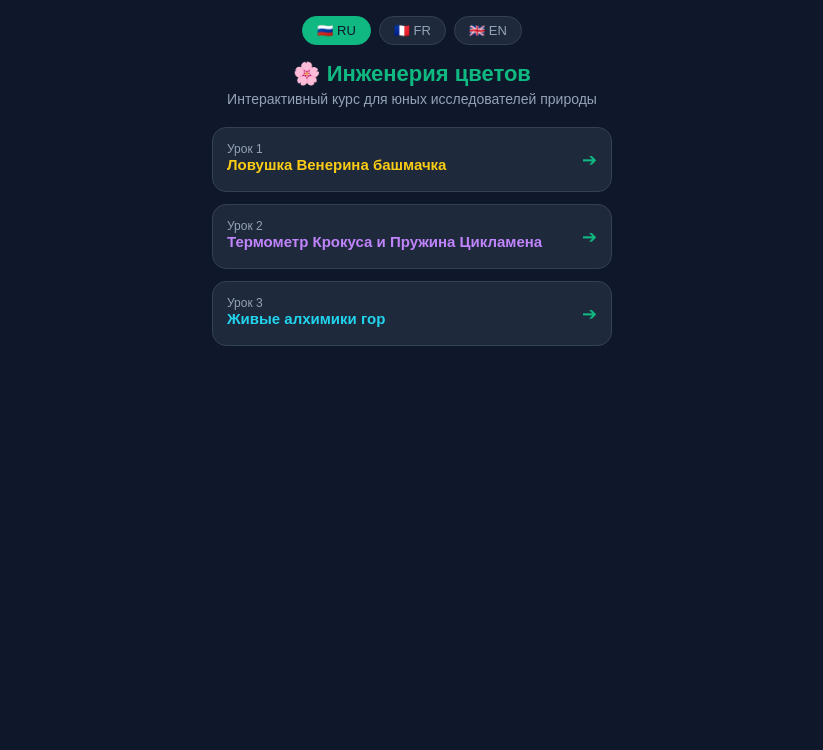
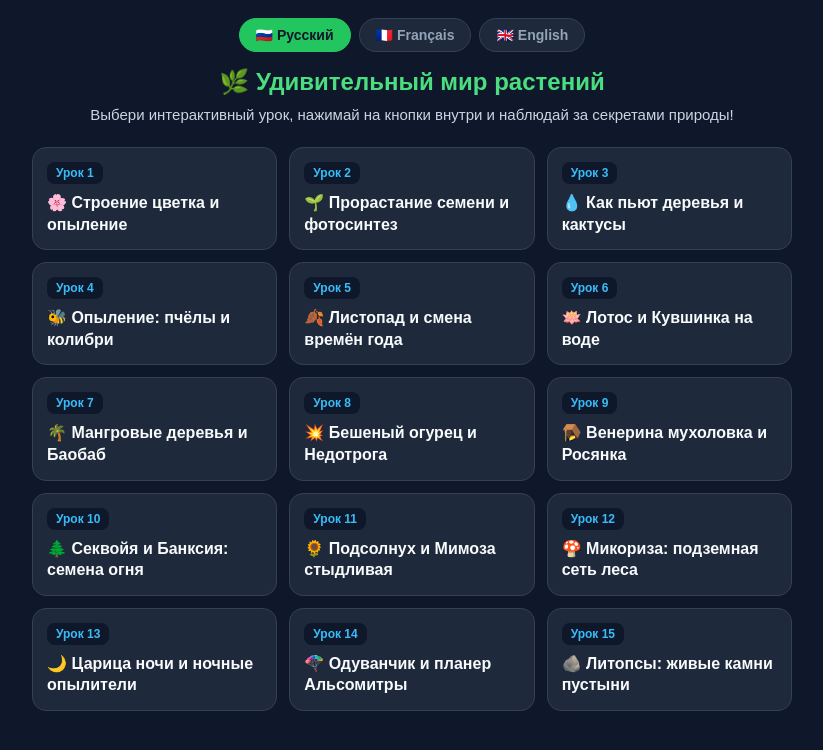
Before and after one commit to mrtvhtn/flower-course, a plain HTML site: page index.html in a window 1280 px wide. Shown: the whole page, without its empty margins (228-1051 px from the left). Drawn offline with Linux system fonts and the light colour scheme.

Commit message:
Update index.html

```diff
--- a/index.html
+++ b/index.html
@@ -3,95 +3,129 @@
 <head>
   <meta charset="UTF-8">
   <meta name="viewport" content="width=device-width, initial-scale=1.0">
-  <title>Курс: Инженерия Цветов</title>
+  <title>Удивительный мир растений — Интерактивный курс</title>
   <style>
-    body { margin: 0; padding: 16px; background: #0f172a; color: #fff; font-family: sans-serif; text-align: center; }
+    body { margin: 0; padding: 18px; background: #0f172a; color: #f8fafc; font-family: sans-serif; }
+    .wrap { max-width: 760px; margin: 0 auto; }
     .langs { display: flex; justify-content: center; gap: 8px; margin-bottom: 16px; }
-    .langs button { padding: 6px 14px; font-size: 13px; border-radius: 20px; background: #1e293b; color: #94a3b8; border: 1px solid #334155; cursor: pointer; }
-    .langs button.active { background: #10b981; color: #0f172a; border-color: #10b981; }
-    h1 { color: #10b981; font-size: 22px; margin: 10px 0 4px; }
-    p.desc { color: #94a3b8; font-size: 14px; margin: 0 0 20px; }
-    .menu { display: flex; flex-direction: column; gap: 12px; max-width: 400px; margin: 0 auto; }
-    .card { background: #1e293b; border: 1px solid #334155; border-radius: 14px; padding: 14px; text-decoration: none; color: #fff; text-align: left; transition: transform 0.15s; display: flex; align-items: center; justify-content: space-between; }
-    .card:active { transform: scale(0.98); background: #1e293b; }
-    .card-title { font-weight: bold; font-size: 15px; margin-bottom: 4px; }
-    .card-num { font-size: 12px; color: #94a3b8; }
-    .go { font-size: 18px; color: #10b981; }
-    .c1 .card-title { color: #facc15; }
-    .c2 .card-title { color: #c084fc; }
-    .c3 .card-title { color: #22d3ee; }
+    .langs button { padding: 8px 16px; font-size: 14px; font-weight: bold; border-radius: 20px; background: #1e293b; color: #94a3b8; border: 1px solid #334155; cursor: pointer; }
+    .langs button.active { background: #22c55e; color: #0f172a; border-color: #22c55e; }
+    h1 { text-align: center; color: #4ade80; font-size: 24px; margin: 0 0 8px; }
+    .sub { text-align: center; color: #cbd5e1; font-size: 15px; margin: 0 0 22px; line-height: 1.4; }
+    .grid { display: grid; grid-template-columns: repeat(auto-fill, minmax(220px, 1fr)); gap: 12px; }
+    .card { display: block; background: #1e293b; border: 1px solid #334155; border-radius: 14px; padding: 14px; text-decoration: none; color: #f8fafc; transition: transform 0.15s, border-color 0.15s; }
+    .card:hover { transform: translateY(-2px); border-color: #4ade80; }
+    .num { display: inline-block; background: #0f172a; color: #38bdf8; font-size: 12px; font-weight: bold; padding: 4px 9px; border-radius: 8px; margin-bottom: 8px; }
+    .card-title { font-size: 16px; font-weight: bold; line-height: 1.35; }
   </style>
 </head>
 <body>
-
-  <div class="langs">
-    <button id="l-ru" class="active" onclick="setLang('ru')">🇷🇺 RU</button>
-    <button id="l-fr" onclick="setLang('fr')">🇫🇷 FR</button>
-    <button id="l-en" onclick="setLang('en')">🇬🇧 EN</button>
-  </div>
-
-  <h1 id="m-title">🌸 Инженерия цветов</h1>
-  <p class="desc" id="m-desc">Интерактивный курс для юных исследователей природы</p>
-
-  <div class="menu">
-    <a href="lesson1.html" class="card c1">
-      <div>
-        <div class="card-num" id="n1">Урок 1</div>
-        <div class="card-title" id="t1">Ловушка Венерина башмачка</div>
-      </div>
-      <div class="go">➔</div>
-    </a>
-
-    <a href="lesson2.html" class="card c2">
-      <div>
-        <div class="card-num" id="n2">Урок 2</div>
-        <div class="card-title" id="t2">Термометр Крокуса и Пружина Цикламена</div>
-      </div>
-      <div class="go">➔</div>
-    </a>
-
-    <a href="lesson3.html" class="card c3">
-      <div>
-        <div class="card-num" id="n3">Урок 3</div>
-        <div class="card-title" id="t3">Живые алхимики гор</div>
-      </div>
-      <div class="go">➔</div>
-    </a>
+  <div class="wrap">
+    <div class="langs">
+      <button id="l-ru" class="active" onclick="setLang('ru')">🇷🇺 Русский</button>
+      <button id="l-fr" onclick="setLang('fr')">🇫🇷 Français</button>
+      <button id="l-en" onclick="setLang('en')">🇬🇧 English</button>
+    </div>
+    <h1 id="main-title">🌿 Удивительный мир растений</h1>
+    <p class="sub" id="main-sub">Выбери интерактивный урок, нажимай на кнопки внутри и наблюдай за секретами природы!</p>
+    <div class="grid" id="cards"></div>
   </div>
 
 <script>
-  const T = {
+  const UI = {
     ru: {
-      title: '🌸 Инженерия цветов',
-      desc: 'Интерактивный курс для юных исследователей природы',
-      n1: 'Урок 1', t1: 'Ловушка Венерина башмачка',
-      n2: 'Урок 2', t2: 'Термометр Крокуса и Пружина Цикламена',
-      n3: 'Урок 3', t3: 'Живые алхимики гор'
+      title: '🌿 Удивительный мир растений',
+      sub: 'Выбери интерактивный урок, нажимай на кнопки внутри и наблюдай за секретами природы!',
+      lesson: 'Урок',
+      items: [
+        '🌸 Строение цветка и опыление',
+        '🌱 Прорастание семени и фотосинтез',
+        '💧 Как пьют деревья и кактусы',
+        '🐝 Опыление: пчёлы и колибри',
+        '🍂 Листопад и смена времён года',
+        '🪷 Лотос и Кувшинка на воде',
+        '🌴 Мангровые деревья и Баобаб',
+        '💥 Бешеный огурец и Недотрога',
+        '🪤 Венерина мухоловка и Росянка',
+        '🌲 Секвойя и Банксия: семена огня',
+        '🌻 Подсолнух и Мимоза стыдливая',
+        '🍄 Микориза: подземная сеть леса',
+        '🌙 Царица ночи и ночные опылители',
+        '🪂 Одуванчик и планер Альсомитры',
+        '🪨 Литопсы: живые камни пустыни'
+      ]
     },
     fr: {
-      title: '🌸 L’Ingénierie des Fleurs',
-      desc: 'Cours interactif pour les jeunes explorateurs de la nature',
-      n1: 'Leçon 1', t1: 'Le piège du Sabot de Vénus',
-      n2: 'Leçon 2', t2: 'Thermomètre du Crocus et Ressort du Cyclamen',
-      n3: 'Leçon 3', t3: 'Les alchimistes des rochers'
+      title: '🌿 Le Monde Merveilleux des Plantes',
+      sub: 'Choisis une leçon interactive, appuie sur les boutons et découvre les secrets de la nature !',
+      lesson: 'Leçon',
+      items: [
+        '🌸 Structure de la fleur et pollinisation',
+        '🌱 Germination et photosynthèse',
+        '💧 Comment boivent les arbres et cactus',
+        '🐝 Pollinisation : abeilles et colibris',
+        '🍂 Chute des feuilles et saisons',
+        '🪷 Lotus et Nénuphar sur l’eau',
+        '🌴 Palétuviers et Baobab',
+        '💥 Concombre d’âne et Balsamine',
+        '🪤 Dionée attrape-mouche et Rossolis',
+        '🌲 Séquoia et Banksia : graines du feu',
+        '🌻 Tournesol et Mimosa pudique',
+        '🍄 Mycorhize : le réseau de la forêt',
+        '🌙 Reine de la Nuit et papillons',
+        '🪂 Pissenlit et planeur Alsomitra',
+        '🪨 Lithops : les pierres vivantes'
+      ]
     },
     en: {
-      title: '🌸 Flower Engineering',
-      desc: 'Interactive course for young nature explorers',
-      n1: 'Lesson 1', t1: 'Lady’s Slipper Trap',
-      n2: 'Lesson 2', t2: 'Crocus Thermometer & Cyclamen Spring',
-      n3: 'Lesson 3', t3: 'Living Mountain Alchemists'
+      title: '🌿 The Amazing World of Plants',
+      sub: 'Pick an interactive lesson, tap the buttons inside, and explore nature’s secrets!',
+      lesson: 'Lesson',
+      items: [
+        '🌸 Flower Structure & Pollination',
+        '🌱 Seed Germination & Photosynthesis',
+        '💧 How Trees & Cacti Drink Water',
+        '🐝 Pollination: Bees & Hummingbirds',
+        '🍂 Autumn Leaves & Changing Seasons',
+        '🪷 Lotus & Water Lily on Water',
+        '🌴 Mangrove Trees & Baobab',
+        '💥 Squirting Cucumber & Touch-Me-Not',
+        '🪤 Venus Flytrap & Sundew',
+        '🌲 Sequoia & Banksia: Fire Seeds',
+        '🌻 Sunflower & Sensitive Mimosa',
+        '🍄 Mycorrhiza: Forest Underground Web',
+        '🌙 Queen of the Night & Night Moths',
+        '🪂 Dandelion & Alsomitra Glider',
+        '🪨 Lithops: Living Desert Stones'
+      ]
     }
   };
 
+  let lang = 'ru';
+
+  function render() {
+    const data = UI[lang];
+    document.getElementById('main-title').innerText = data.title;
+    document.getElementById('main-sub').innerText = data.sub;
+    const box = document.getElementById('cards');
+    box.innerHTML = '';
+    data.items.forEach((name, idx) => {
+      const n = idx + 1;
+      const a = document.createElement('a');
+      a.className = 'card';
+      a.href = `lesson${n}.html`;
+      a.innerHTML = `<div class="num">${data.lesson} ${n}</div><div class="card-title">${name}</div>`;
+      box.appendChild(a);
+    });
+  }
+
   function setLang(l) {
+    lang = l;
     ['ru','fr','en'].forEach(k => document.getElementById('l-'+k).className = (k===l?'active':''));
-    document.getElementById('m-title').innerText = T[l].title;
-    document.getElementById('m-desc').innerText = T[l].desc;
-    document.getElementById('n1').innerText = T[l].n1; document.getElementById('t1').innerText = T[l].t1;
-    document.getElementById('n2').innerText = T[l].n2; document.getElementById('t2').innerText = T[l].t2;
-    document.getElementById('n3').innerText = T[l].n3; document.getElementById('t3').innerText = T[l].t3;
+    render();
   }
+
+  render();
 </script>
 </body>
 </html>
```
